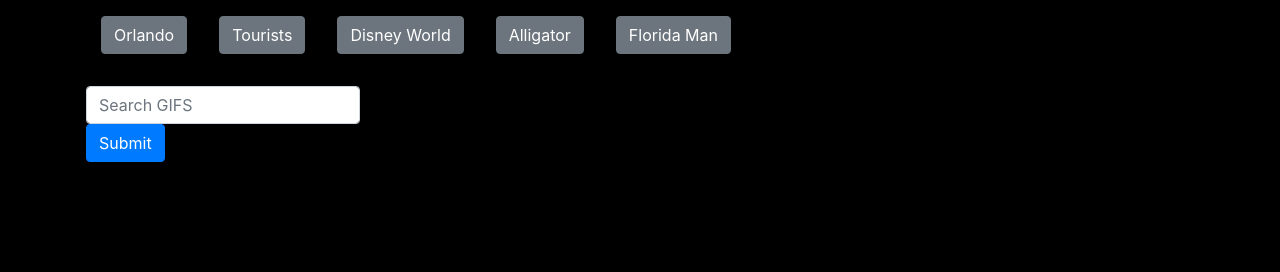
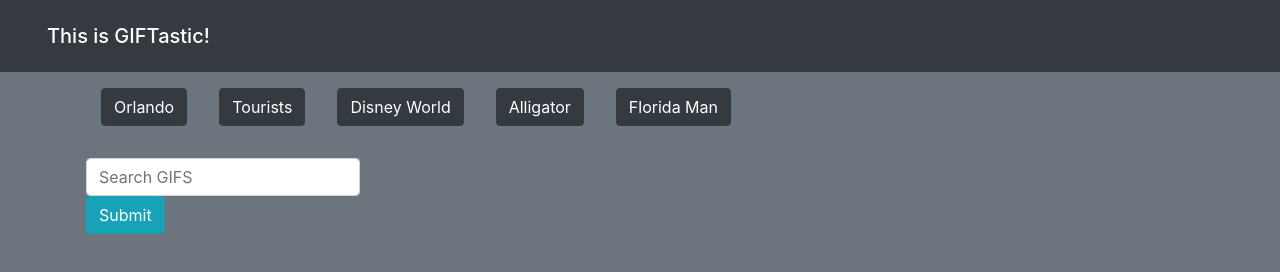
Before and after one commit to BrianChristopher/GIFTastic, a plain HTML site: page index.html in a window 1280 px wide. Drawn offline with nearby package versions, Linux system fonts and the light colour scheme.

Commit message:
Header/Navbar added

```diff
--- a/assets/javascript/javascript.js
+++ b/assets/javascript/javascript.js
@@ -51,7 +51,7 @@ function renderButtons(){
 for (i = 0; i < topics.length; i++) {
 
     //Build buttons from array
-    var newButton = $("<button>").text(topics[i]).addClass("btn btn-secondary m-3 topicButton").attr({ "type": "button", "value": topics[i] });
+    var newButton = $("<button>").text(topics[i]).addClass("btn btn-dark m-3 topicButton").attr({ "type": "button", "value": topics[i] });
     $("#buttonBuild").append(newButton);
 }};
 
--- a/index.html
+++ b/index.html
@@ -14,8 +14,20 @@
     <link rel="stylesheet" href="assets/style/style.css">
 </head>
 
-<body>
+<body class="bg-secondary">
+    <div class="container-fluid bg-dark">
 
+        <nav class="navbar navbar-expand-lg navbar navbar-dark bg-dark">
+                <nav class="navbar navbar-light bg-dark">
+                        <span class="navbar-brand mb-0 h1">This is GIFTastic!</span>
+                      </nav>
+                  </div>
+                </div>
+              </nav>
+
+
+
+    </div>
     <div class="container">
         <div class="row">
             <div class="col-8">
@@ -25,7 +37,7 @@
                 <div class="col-4">
                     <form class="m-3 form-inline" id="searchInputForm">
                         <input class="form-control" type="text" placeholder="Search GIFS" id="userInput"></input>
-                        <input type="submit" id="submitUserInput" class="btn btn-primary"></input>
+                        <input type="submit" id="submitUserInput" class="btn btn-info"></input>
                     </form>
                 </div>
             </div>
```
